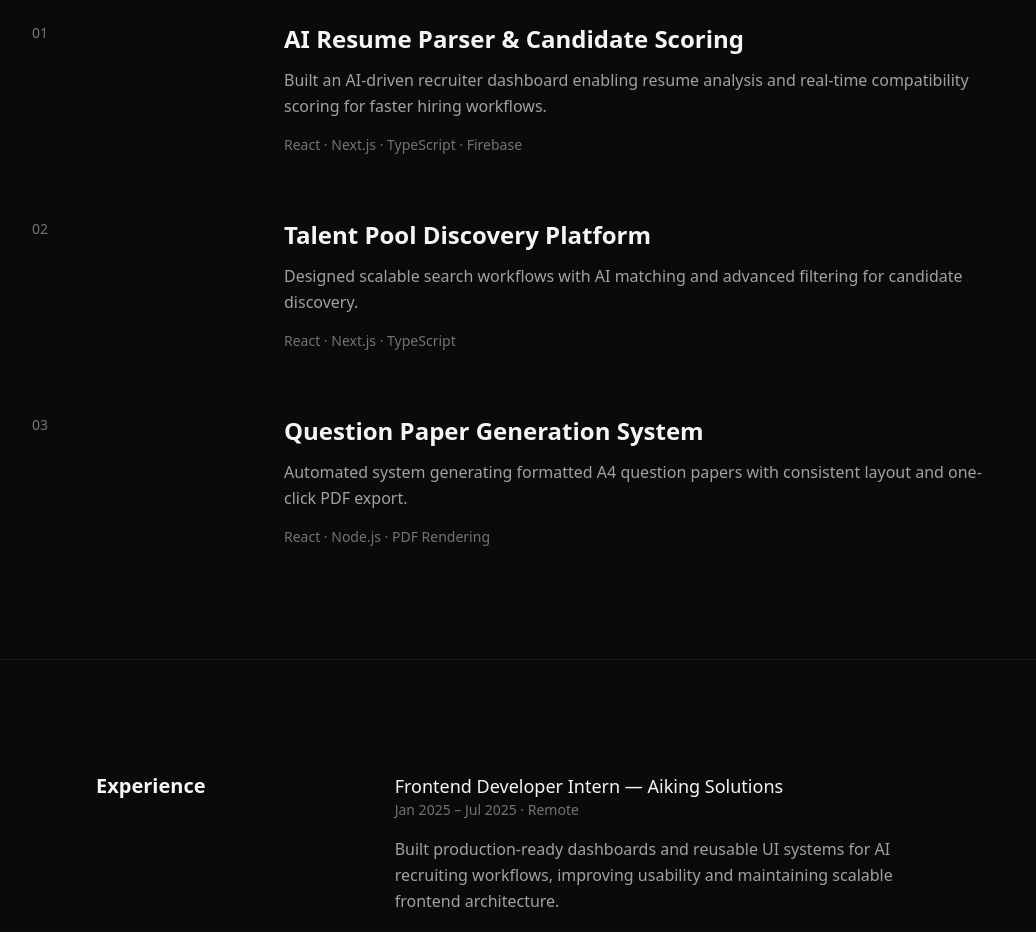
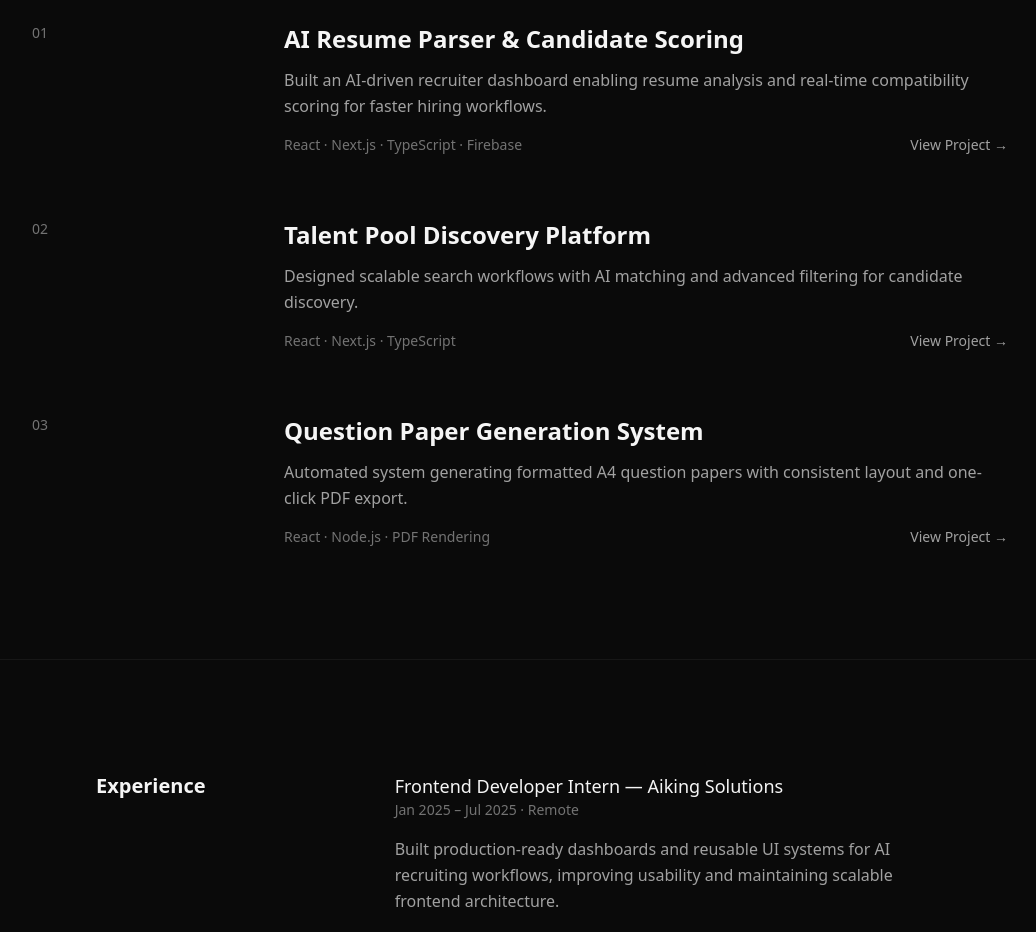
Before and after one commit to karanntech/karan, a Next.js app: page / in a window 1280 px wide. Shown: the part 1260-2192 px from the top of the page, without its empty margins (120-1156 px from the left). Built offline with nearby package versions, Linux system fonts and the light colour scheme.

Commit message:
Added links to the projects

```diff
--- a/src/app/components/data/portfolio.ts
+++ b/src/app/components/data/portfolio.ts
@@ -5,6 +5,7 @@ export const projects = [
     description:
       "Built an AI-driven recruiter dashboard enabling resume analysis and real-time compatibility scoring for faster hiring workflows.",
     stack: "React · Next.js · TypeScript · Firebase",
+    link: "https://www.jobformautomator.com/hr/resumeUpload"
   },
   {
     id: "02",
@@ -12,6 +13,7 @@ export const projects = [
     description:
       "Designed scalable search workflows with AI matching and advanced filtering for candidate discovery.",
     stack: "React · Next.js · TypeScript",
+    link: "https://www.jobformautomator.com/hr/talent_pool/dashboard"
   },
   {
     id: "03",
@@ -19,6 +21,7 @@ export const projects = [
     description:
       "Automated system generating formatted A4 question papers with consistent layout and one-click PDF export.",
     stack: "React · Node.js · PDF Rendering",
+    link: "#"
   },
 ];
 
--- a/src/app/components/ui/ProjectCard.tsx
+++ b/src/app/components/ui/ProjectCard.tsx
@@ -3,16 +3,38 @@ type ProjectCardProps = {
   title: string;
   description: string;
   stack: string;
+  link: string;
 };
 
-export default function ProjectCard({ id, title, description, stack }: ProjectCardProps) {
+export default function ProjectCard({
+  id,
+  title,
+  description,
+  stack,
+  link,
+}: ProjectCardProps) {
   return (
-    <div className="grid md:grid-cols-4 gap-8">
+    <div className="grid md:grid-cols-4 gap-8 group">
       <p className="text-neutral-500 text-sm">{id}</p>
+
       <div className="md:col-span-3">
         <h4 className="text-2xl font-semibold mb-3">{title}</h4>
-        <p className="text-neutral-400 leading-relaxed mb-4">{description}</p>
-        <p className="text-sm text-neutral-500">{stack}</p>
+        <p className="text-neutral-400 leading-relaxed mb-4">
+          {description}
+        </p>
+
+        <div className="flex items-center justify-between">
+          <p className="text-sm text-neutral-500">{stack}</p>
+
+          <a
+            href={link}
+            target="_blank"
+            rel="noopener noreferrer"
+            className="text-sm text-neutral-400 hover:text-white transition duration-300"
+          >
+            View Project →
+          </a>
+        </div>
       </div>
     </div>
   );
```
